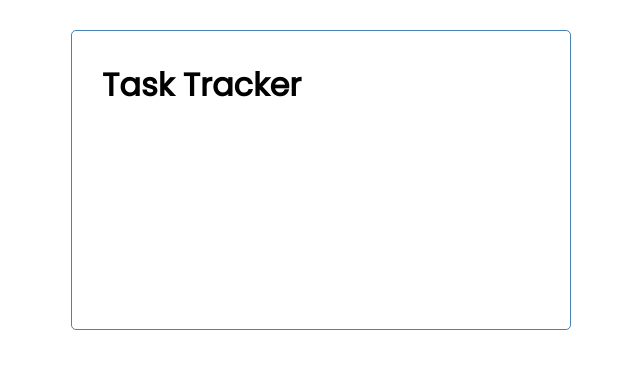
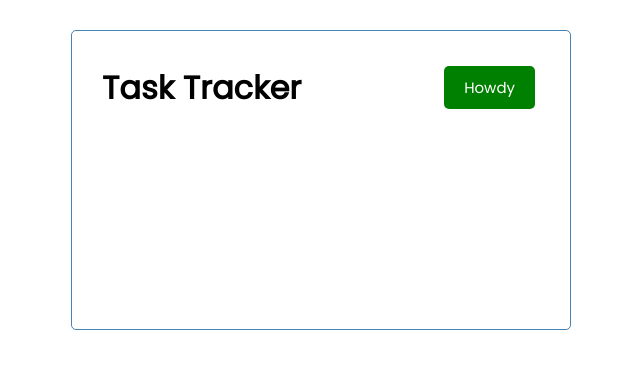
Before and after one commit to mohasinkr/react-task-tracker, a React (Create React App) app: page / in a window 1280 px wide. Shown: the top 368 px of the page, without its empty margins (319-959 px from the left). Built offline with nearby package versions, Linux system fonts and the light colour scheme.

Commit message:
add Button component to Header

```diff
--- /dev/null
+++ b/src/components/Button.js
@@ -0,0 +1,27 @@
+import PropTypes from 'prop-types'
+
+
+const Button = ({color,text,btnClick})=>{
+    return (
+        <button
+        style={{backgroundColor:color}}
+        className="btn"
+        onClick={btnClick}
+        >
+            {text}
+        </button>
+    );
+}
+
+Button.defaultProps = {
+    color:'yellow',
+    text: 'this is awesome',
+};
+
+Button.propTypes = {
+    color:PropTypes.string,
+    text:PropTypes.string,
+    btnClick:PropTypes.func,
+};
+
+export default Button;
--- a/src/components/Header.js
+++ b/src/components/Header.js
@@ -1,19 +1,25 @@
-import PropTypes from 'prop-types'
+import PropTypes from "prop-types";
+import Button from "./Button";
 
-const Header = ({title})=>{
-return (
-    <div>
-        <h1 className='simple'>{title}</h1>
-    </div>
-);
-}
+const Header = ({ title }) => {
+  const btnClick = () => {
+    console.log("you clicked me!");
+  };
+
+  return (
+    <header className="header">
+      <h1>{title}</h1>
+      <Button color="green" text="Howdy" onClick={btnClick} />
+    </header>
+  );
+};
 
 Header.defaultProps = {
-    title:"Task Tracker",
+  title: "Task Tracker",
 };
 
 Header.propTypes = {
-    title : PropTypes.string.isRequired,
+  title: PropTypes.string.isRequired,
 };
 
 export default Header;
--- a/src/index.js
+++ b/src/index.js
@@ -3,7 +3,6 @@ import ReactDOM from 'react-dom/client';
 import './index.css';
 import App from './App';
 import reportWebVitals from './reportWebVitals';
-
 
 const root = ReactDOM.createRoot(document.getElementById('root'));
 root.render(
```
